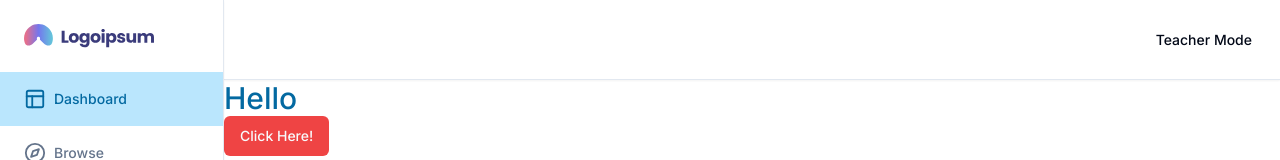
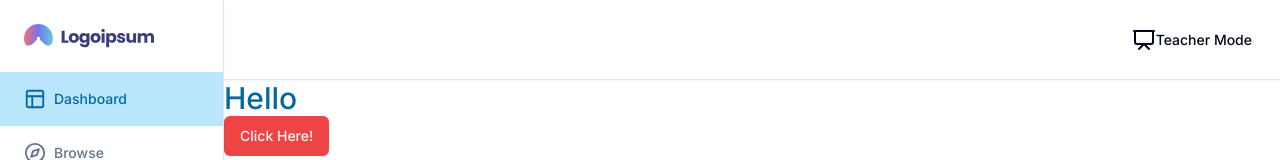
Before and after one commit to s0h1s2/ELearning, a Next.js app: page / in a window 1280 px wide. Shown: the top 160 px of the page. Built offline with nearby package versions, Linux system fonts and the light colour scheme.

Commit message:
change cancel behaviour

```diff
--- a/app/(dashboard)/(routes)/teacher/create/page.tsx
+++ b/app/(dashboard)/(routes)/teacher/create/page.tsx
@@ -19,6 +19,7 @@ const formSchema = z.object({
 
 const CreatePage = () => {
   const router = useRouter()
+
   const form = useForm<z.infer<typeof formSchema>>({
     resolver: zodResolver(formSchema),
     defaultValues: {
@@ -57,9 +58,7 @@ const CreatePage = () => {
               </FormItem>
             )} />
             <div className="flex items-center gap-x-2">
-              <Link href="/">
-                <Button type="button" variant="ghost">Cancel</Button>
-              </Link>
+              <Button type="button" onClick={() => router.back()} variant="ghost">Cancel</Button>
               <Button type="submit" disabled={!isValid || isSubmitting}>Continue</Button>
             </div>
           </form>
--- a/components/NavbarRoutes.tsx
+++ b/components/NavbarRoutes.tsx
@@ -3,7 +3,7 @@ import { UserButton } from '@clerk/nextjs'
 import { usePathname, useRouter } from 'next/navigation'
 import React from 'react'
 import { Button } from './ui/button'
-import { LogOut } from 'lucide-react'
+import { LogOut, Presentation, Projector } from 'lucide-react'
 import Link from 'next/link'
 const NavbarRoutes = () => {
   const pathName = usePathname()
@@ -21,6 +21,7 @@ const NavbarRoutes = () => {
       ) : (
         <Link href="/teacher/courses">
           <Button size="sm" variant="ghost" >
+            <Presentation />
             Teacher Mode
           </Button>
         </Link>
```
